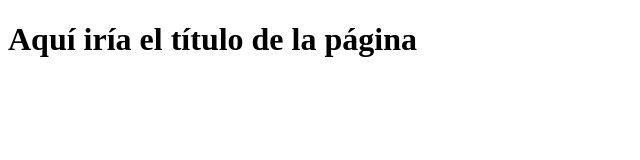
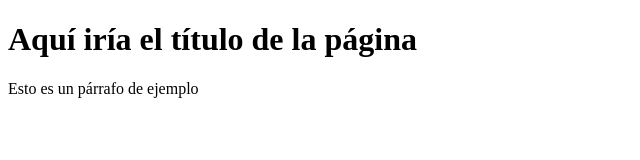
Before and after one commit to miggonza/Proyecto-web-empresa-C, a plain HTML site: page index.html in a window 1280 px wide. Shown: the whole page, without its empty margins (0-640 px from the left). Drawn offline with Linux system fonts and the light colour scheme.

Commit message:
Update index.html

```diff
--- a/index.html
+++ b/index.html
@@ -8,5 +8,6 @@
 </head>
 <body>
         <h1>Aquí iría el título de la página</h1>
+    <p>Esto es un párrafo de ejemplo</p>
 </body>
 </html>
```
